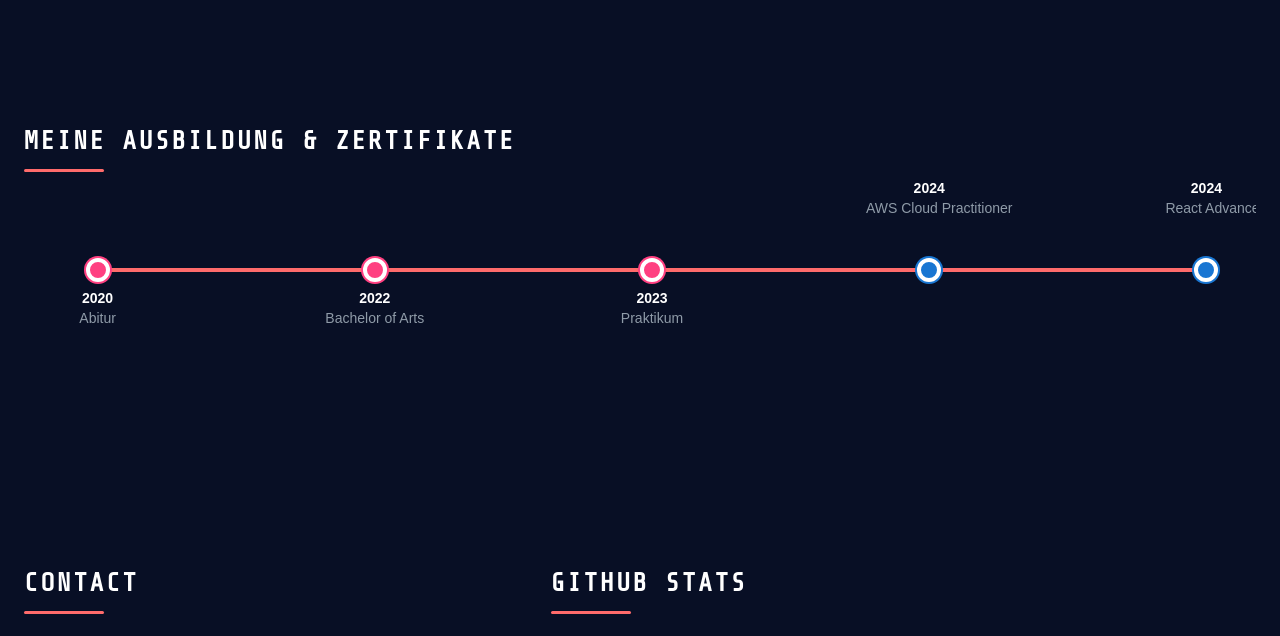
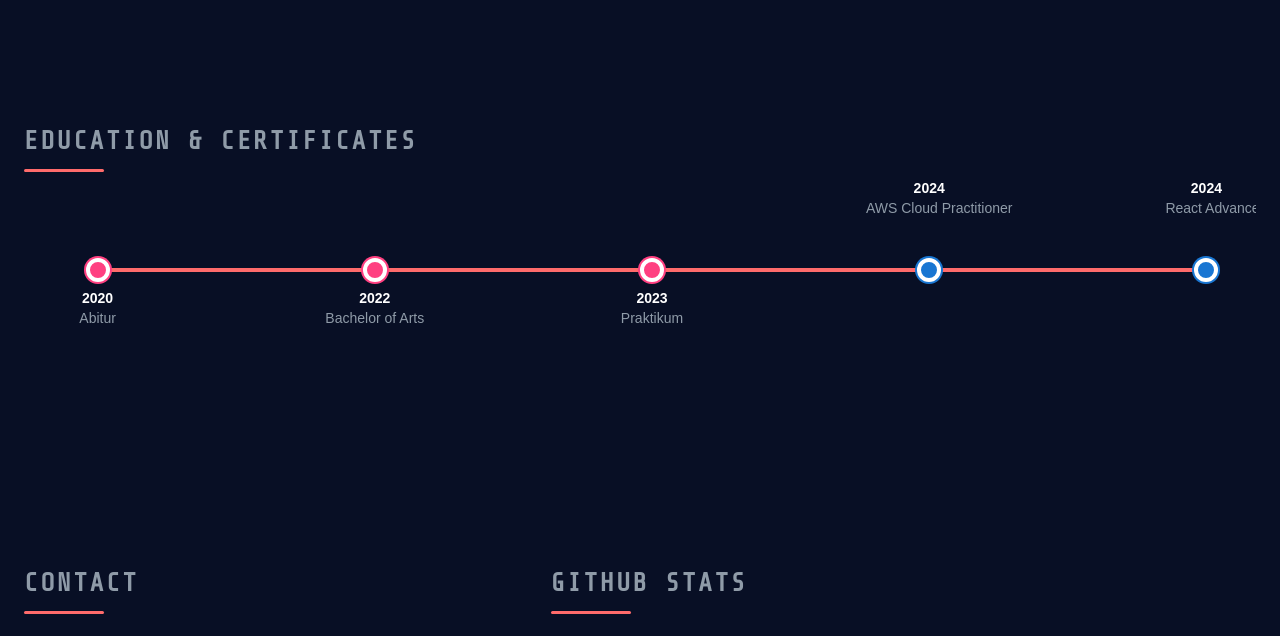
Before and after one commit to SebastianChristoph/portfolio, a React (Vite) app: page / in a window 1280 px wide. Shown: the part 1440-2076 px from the top of the page. Built offline with nearby package versions, Linux system fonts and the light colour scheme; some icons are missing.

Commit message:
theme adjustments

```diff
--- a/src/components/Contact.tsx
+++ b/src/components/Contact.tsx
@@ -87,7 +87,7 @@ export default function Contact() {
 
     return (
       <Grid size={{ xs: 12, md: 5 }} id="contact">
-        <Typography variant="h2" sx={{ mb:2, textAlign: 'left' }}>
+        <Typography variant="h2" sx={{ mb:2, textAlign: 'left',  color: 'text.secondary' }}>
           Contact
         </Typography>
         <Box
@@ -130,7 +130,7 @@ Status: ${progress < 100 ? 'Processing...' : 'Complete!'}`}
   if (sent) {
     return (
       <Grid size={{ xs: 12, md: 5 }} id="contact">
-        <Typography variant="h2" sx={{ mb:2, textAlign: 'left' }}>
+        <Typography variant="h2" sx={{ mb:2, textAlign: 'left',  color: 'text.secondary' }}>
           Contact
         </Typography>
         <Box
@@ -178,9 +178,9 @@ Message sent! That's what she said! 😉`}
 
   return (
     <Grid size={{ xs: 12, md: 5 }} id="contact">
-      <Typography variant="h2" sx={{ mb:2, textAlign: 'left' }}>
-        Contact
-      </Typography>
+       <Typography variant="h2" sx={{ mb:2, textAlign: 'left',  color: 'text.secondary' }}>
+          Contact
+        </Typography>
 
       <Box
         sx={{
--- a/src/components/Cv.tsx
+++ b/src/components/Cv.tsx
@@ -60,8 +60,8 @@ export default function Cv() {
         transition={{ duration: 0.8 }}
         viewport={{ once: true }}
       >
-        <Typography variant="h2" sx={{ mb: 12, textAlign: 'left' }}>
-          Meine Ausbildung & Zertifikate
+        <Typography variant="h2" sx={{ mb: 12, textAlign: 'left',  color: 'text.secondary' }}>
+          Education & Certificates
         </Typography>
       </motion.div>
 
--- a/src/components/GitStats.tsx
+++ b/src/components/GitStats.tsx
@@ -15,7 +15,7 @@ export default function GitStats() {
 
   return (
     <Grid size={{ xs: 12, md: 6 }} id="gitstats">
-      <Typography variant="h2" sx={{ mb: 3, textAlign: 'left' }}>
+      <Typography variant="h2" sx={{ mb: 3, textAlign: 'left',  color: 'text.secondary' }}>
         GitHub Stats
       </Typography>
       <Grid container spacing={4}>
```
